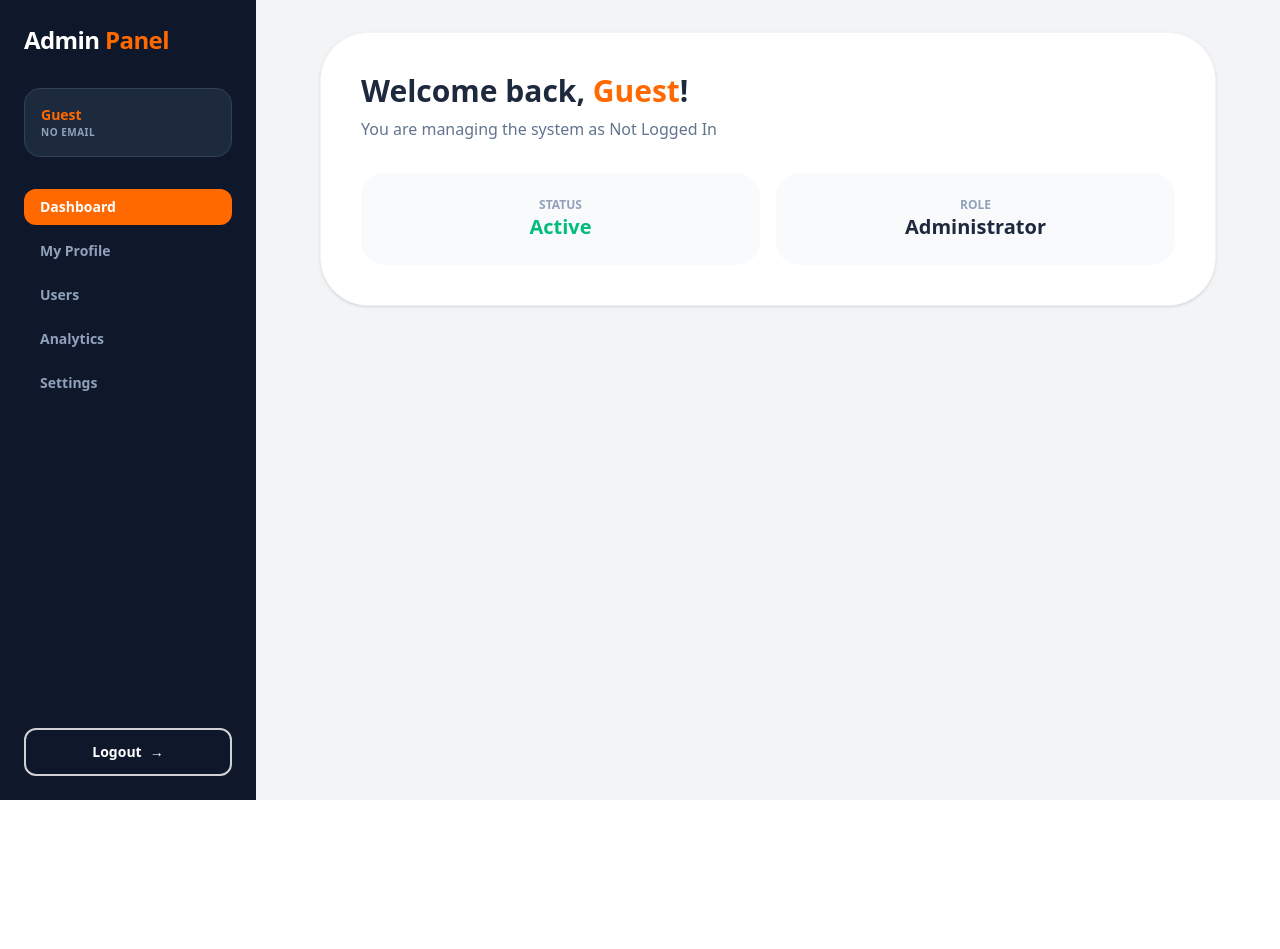
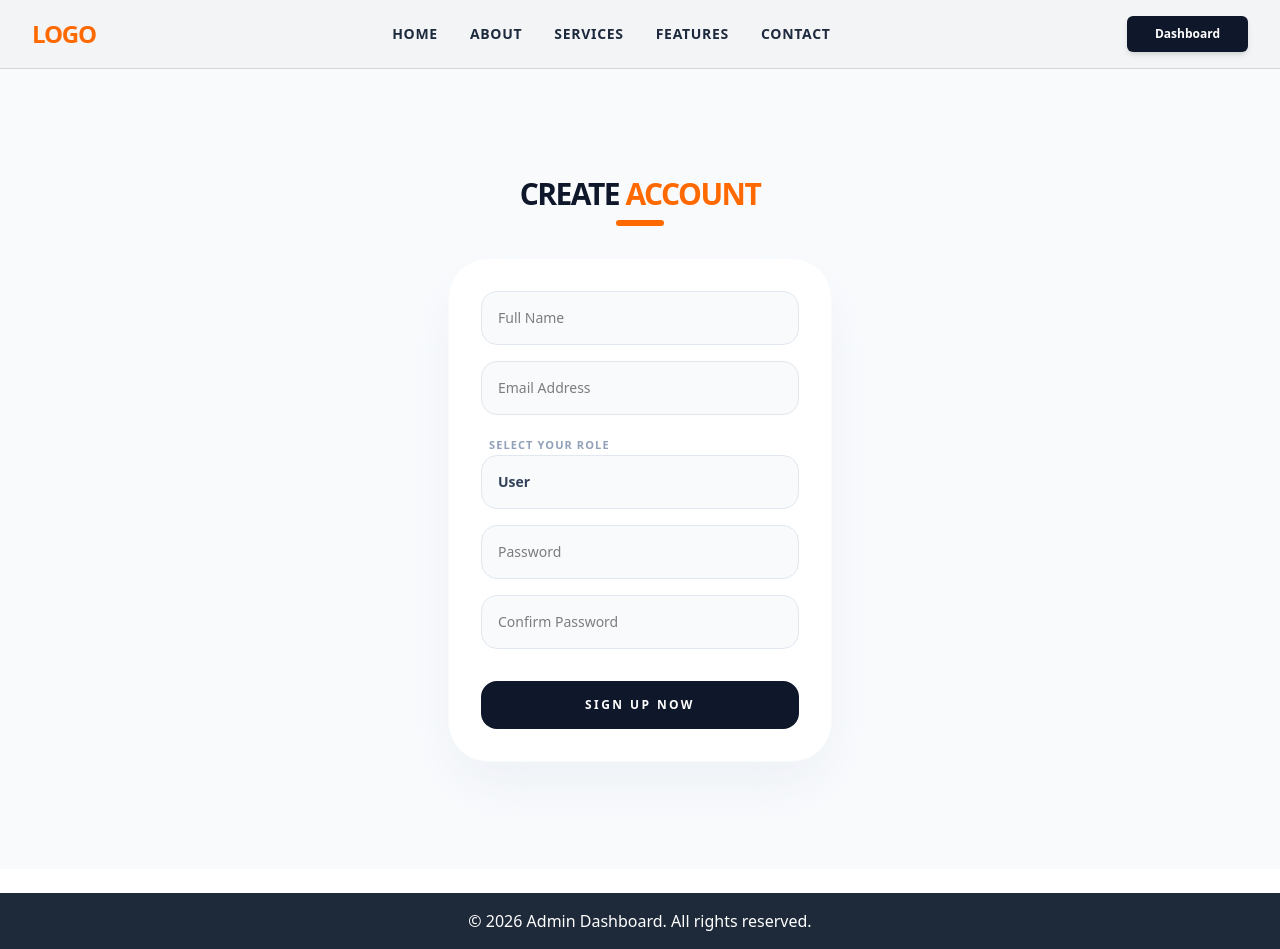
Before and after one commit to akash-547/Router-Pro, a React (Vite) app: page /signup in a window 1280 px wide. Before the commit this address led to /dashboard. Before the commit the page ends 800 px from the top, so only its background shows below. Built offline with nearby package versions, Linux system fonts and the light colour scheme; sample sign-in values are in the browser's storage.

Commit message:
add role

```diff
--- a/src/Components/Sidebar.jsx
+++ b/src/Components/Sidebar.jsx
@@ -7,67 +7,56 @@ const Sidebar = () => {
   const { user, logout } = useContext(Context);
   const navigate = useNavigate();
 
-  const handleLogout = () => {
-    logout();
-    navigate("/login");
-  };
+  const handleLogout = () => { logout(); navigate("/login"); };
+  const goToHome = () => navigate("/dashboard");
 
-  // Common styles for links to keep code clean
   const linkStyle = ({ isActive }) =>
     `block px-4 py-2 rounded-xl text-sm font-bold transition-all ${
-      isActive
-        ? "bg-orange-500 text-white"
-        : "text-slate-400 hover:bg-slate-800 hover:text-white"
+      isActive ? "bg-orange-500 text-white shadow-lg shadow-orange-500/20" : "text-slate-400 hover:bg-slate-800 hover:text-white"
     }`;
 
   return (
     <aside className="w-64 min-h-screen bg-slate-900 text-white p-6 flex flex-col justify-between sticky top-0">
       <div>
-        <h2 className="text-2xl font-black mb-8 tracking-tight">
-          Admin <span className="text-orange-500">Panel</span>
-        </h2>
+        <h2 className="text-2xl font-black mb-8">Admin <span className="text-orange-500">Panel</span></h2>
 
-        {/* User Info from Context */}
-        <div className="bg-slate-800 p-4 rounded-2xl mb-8 border border-slate-700">
-          <p className="text-sm font-bold text-orange-500 truncate">
-            {user?.name || "Guest"}
-          </p>
-          <p className="text-[10px] text-slate-400 truncate uppercase tracking-wider font-semibold">
-            {user?.email || "No Email"}
-          </p>
+        <div className="bg-slate-800 p-4 rounded-2xl mb-8 border border-slate-700 text-center">
+          <p className="text-sm font-bold text-orange-500">{user?.name || "Guest"}</p>
+          <span className="text-[9px] bg-orange-500/20 text-orange-500 px-2 py-0.5 rounded-md font-bold uppercase">{user?.role || "Guest"}</span>
         </div>
 
         <nav className="space-y-2">
-          <NavLink to="/dashboard" end className={linkStyle}>
-            Dashboard
-          </NavLink>
+          <NavLink to="/dashboard" end className={linkStyle}>Dashboard</NavLink>
 
-          {/* Isko maine baki links ki tarah style kar diya hai */}
-          <NavLink to="/dashboard/profile" className={linkStyle}>
-            My Profile
-          </NavLink>
+          {/* Admin: Sab dekh sakta hai */}
+          {user?.role === "Admin" && (
+            <>
+              <NavLink to="/dashboard/profile" className={linkStyle}>My Profile</NavLink>
+              <NavLink to="/dashboard/users" className={linkStyle}>Users Details</NavLink>
+              <NavLink to="/dashboard/analytics" className={linkStyle}>Analytics</NavLink>
+              <NavLink to="/dashboard/settings" className={linkStyle}>Settings</NavLink>
+            </>
+          )}
 
-          <NavLink to="/dashboard/users" className={linkStyle}>
-            Users
-          </NavLink>
-          <NavLink to="/dashboard/analytics" className={linkStyle}>
-            Analytics
-          </NavLink>
-          <NavLink to="/dashboard/settings" className={linkStyle}>
-            Settings
-          </NavLink>
+          {/* User: Sirf Profile aur Settings */}
+          {user?.role === "User" && (
+            <>
+              <NavLink to="/dashboard/profile" className={linkStyle}>My Profile</NavLink>
+              <NavLink to="/dashboard/settings" className={linkStyle}>Settings</NavLink>
+            </>
+          )}
+
+          {/* Guest: Sirf Profile */}
+          {user?.role === "Guest" && (
+            <NavLink to="/dashboard/profile" className={linkStyle}>Guest Profile</NavLink>
+          )}
         </nav>
       </div>
 
-      <Button
-        onClick={handleLogout}
-        className="w-full py-3 rounded-xl bg-transparent border-2 border-white/80 text-white font-bold text-sm transition-all duration-300 hover:bg-orange-500 hover:border-orange-500 flex items-center justify-center gap-2 group"
-      >
-        Logout{" "}
-        <span className="group-hover:translate-x-1 transition-transform inline-block">
-          →
-        </span>
-      </Button>
+      <div className="space-y-3 pt-6 border-t border-slate-800">
+        <Button onClick={goToHome} to="/" className="w-full py-3 rounded-xl border-2 border-white/80 text-white hover:bg-orange-500">← Go Home</Button>
+        <Button onClick={handleLogout} className="w-full py-3 rounded-xl border-2 border-white/20 text-white/60 hover:bg-red-500">Logout →</Button>
+      </div>
     </aside>
   );
 };
--- a/src/Context/Provider.jsx
+++ b/src/Context/Provider.jsx
@@ -2,35 +2,31 @@ import { useState } from "react";
 import { Context } from "./Context";
 
 const Provider = ({ children }) => {
- const [user, setUser] = useState(() => {
+  const [user, setUser] = useState(() => {
     try {
-      const storedToken = localStorage.getItem("token");
-
-      return storedToken ? JSON.parse(storedToken) : null;
+      const storedData = localStorage.getItem("token");
+      return storedData ? JSON.parse(storedData) : null;
     } catch (error) {
-      console.error("Error parsing stored token:", error);
       return null;
     }
   });
 
-  const [signedIn, setSignedIn] = useState(false);
+  const [signedIn, setSignedIn] = useState(!!user);
 
   const login = (userData) => {
     setUser(userData);
     setSignedIn(true);
-    localStorage.setItem("token" ,  JSON.stringify(userData))
+    localStorage.setItem("token", JSON.stringify(userData));
   };
 
   const logout = () => {
     setUser(null);
     setSignedIn(false);
-    localStorage.clear()
+    localStorage.clear();
   };
 
-        const isAuthenticated = localStorage.getItem("token");
-
   return (
-    <Context.Provider value={{ user, signedIn, login, logout, isAuthenticated }}>
+    <Context.Provider value={{ user, signedIn, login, logout }}>
       {children}
     </Context.Provider>
   );
--- a/src/Pages/Dashboard/Dashboard.jsx
+++ b/src/Pages/Dashboard/Dashboard.jsx
@@ -5,22 +5,33 @@ const Dashboard = () => {
   const { user } = useContext(Context);
 
   return (
-    <div className="max-w-4xl mx-auto">
+    <div className="max-w-4xl mx-auto p-10">
       <div className="bg-white p-10 rounded-[3rem] shadow-sm border border-slate-100">
         <h1 className="text-3xl font-black text-slate-800">
           Welcome back, <span className="text-orange-500">{user?.name || "Guest"}</span>!
         </h1>
-        <p className="text-slate-500 mt-2">You are managing the system as {user?.email || "Not Logged In"}</p>
+        <p className="text-slate-500 mt-2 italic">Role: {user?.role || "Visitor"}</p>
 
         <div className="grid grid-cols-2 gap-4 mt-8">
-            <div className="bg-slate-50 p-6 rounded-3xl text-center">
-                <p className="text-xs font-bold text-slate-400 uppercase">Status</p>
-                <p className="text-xl font-black text-emerald-500">Active</p>
-            </div>
-            <div className="bg-slate-50 p-6 rounded-3xl text-center">
-                <p className="text-xs font-bold text-slate-400 uppercase">Role</p>
-                <p className="text-xl font-black text-slate-800">Administrator</p>
-            </div>
+          <div className="bg-slate-50 p-6 rounded-3xl text-center">
+            <p className="text-xs font-bold text-slate-400 uppercase tracking-widest">Access Level</p>
+            <p className={`text-xl font-black ${user?.role === 'Admin' ? 'text-emerald-500' : 'text-blue-500'}`}>
+              {user?.role === "Admin" ? "Full Access" : user?.role === "User" ? "Standard" : "Limited"}
+            </p>
+          </div>
+          <div className="bg-slate-50 p-6 rounded-3xl text-center">
+            <p className="text-xs font-bold text-slate-400 uppercase tracking-widest">Email</p>
+            <p className="text-sm font-black text-slate-800 truncate">{user?.email}</p>
+          </div>
+        </div>
+
+        {/* Info Message Based on Role */}
+        <div className="mt-6 p-4 bg-orange-50 rounded-2xl border border-orange-100">
+           <p className="text-sm text-orange-700 font-medium">
+             {user?.role === "Admin" && "You have full control over the admin panel and analytics."}
+             {user?.role === "User" && "You can manage your profile and account settings."}
+             {user?.role === "Guest" && "You are viewing the dashboard as a guest visitor."}
+           </p>
         </div>
       </div>
     </div>
--- a/src/Pages/Signup.jsx
+++ b/src/Pages/Signup.jsx
@@ -5,112 +5,78 @@ import { Context } from "../Context/Context";
 
 const Signup = () => {
   const navigate = useNavigate();
-  const { login } = useContext(Context);
+  const { login, user } = useContext(Context);
 
   const [showPopup, setShowPopup] = useState(false);
   const [error, setError] = useState("");
-
-  // NEW STATES: User ka real data pakadne ke liye
   const [name, setName] = useState("");
   const [email, setEmail] = useState("");
+  const [role, setRole] = useState("User");
   const [passwords, setPasswords] = useState({ pass: "", confirm: "" });
 
   const handleSignup = (e) => {
     e.preventDefault();
-    setError("");
-
     if (passwords.pass !== passwords.confirm) {
       setError("Passwords do not match!");
       return;
     }
 
-    // Yahan fixed data "Admin" hata kar input wala data daal diya
-    const userData = {
-      name: name,
-      email: email,
-    };
-
+    const userData = { name, email, role };
     setShowPopup(true);
 
     setTimeout(() => {
-      login(userData); // Ab ye real data Context mein chala gaya
+      login(userData);
       navigate("/dashboard");
     }, 1500);
   };
 
-  const isAuthenticated = localStorage.getItem("token");
-
-  if (isAuthenticated) {
-    return <Navigate to={"/dashboard"} />;
-  }
+  if (user) return <Navigate to="/dashboard" />;
 
   return (
-    <div className="bg-[#f8fafc] min-h-screen flex items-center justify-center px-6 relative overflow-hidden font-sans">
+    <div className="bg-[#f8fafc] min-h-screen flex items-center justify-center px-6 relative font-sans">
       {showPopup && (
-        <div className="absolute top-10 left-1/2 -translate-x-1/2 z-50 bg-slate-900 text-white px-8 py-4 rounded-2xl shadow-2xl flex items-center gap-3 animate-in slide-in-from-top-10 duration-500 border border-slate-700">
-          <div className="w-6 h-6 bg-green-500 rounded-full flex items-center justify-center text-[10px]">✓</div>
-          <span className="text-sm font-bold tracking-tight">Success! Redirecting...</span>
+        <div className="absolute top-10 left-1/2 -translate-x-1/2 z-50 bg-slate-900 text-white px-8 py-4 rounded-2xl shadow-2xl flex items-center gap-3 border border-slate-700">
+          <div className="w-5 h-5 bg-orange-500 rounded-full flex items-center justify-center text-[10px] animate-pulse">✓</div>
+          <span className="text-sm font-bold tracking-tight">Account Created Successfully!</span>
         </div>
       )}
 
       <div className="w-full max-w-sm">
         <div className="text-center mb-8">
-          <h1 className="text-2xl font-black text-slate-900 uppercase tracking-tighter">
+          <h1 className="text-3xl font-black text-slate-900 uppercase tracking-tighter">
             Create <span className="text-orange-500">Account</span>
           </h1>
-          <div className="w-10 h-1 bg-orange-500 mx-auto mt-2 rounded-full"></div>
+          <div className="w-12 h-1.5 bg-orange-500 mx-auto mt-2 rounded-full"></div>
         </div>
 
-        <div className="bg-white p-8 rounded-[2.5rem] shadow-xl shadow-slate-200/50 border border-slate-50">
+        <div className="bg-white p-8 rounded-[2.5rem] shadow-2xl shadow-slate-200/60 border border-slate-50">
           <form onSubmit={handleSignup} className="space-y-4">
-            <div className="space-y-3">
-              <input
-                type="text"
-                placeholder="Full Name"
-                required
-                value={name} // State connected
-                onChange={(e) => setName(e.target.value)}
-                className="w-full bg-slate-50 border border-slate-200 p-3.5 rounded-2xl focus:border-orange-500 outline-none text-sm font-medium transition-all"
-              />
+            <input type="text" placeholder="Full Name" required className="w-full bg-slate-50 border border-slate-200 p-4 rounded-2xl focus:border-orange-500 outline-none text-sm font-medium transition-all" onChange={(e) => setName(e.target.value)} />
+            <input type="email" placeholder="Email Address" required className="w-full bg-slate-50 border border-slate-200 p-4 rounded-2xl focus:border-orange-500 outline-none text-sm font-medium transition-all" onChange={(e) => setEmail(e.target.value)} />
 
-              <input
-                type="email"
-                placeholder="Email Address"
-                required
-                value={email} // State connected
-                onChange={(e) => setEmail(e.target.value)}
-                className="w-full bg-slate-50 border border-slate-200 p-3.5 rounded-2xl focus:border-orange-500 outline-none text-sm font-medium transition-all"
-              />
+            <div className="space-y-2">
+              <label className="text-[11px] font-black text-slate-400 uppercase tracking-widest ml-2">Select Your Role</label>
+              <select
+                value={role}
+                onChange={(e) => setRole(e.target.value)}
+                className="w-full bg-slate-50 border border-slate-200 p-4 rounded-2xl focus:border-orange-500 outline-none text-sm font-bold text-slate-700 appearance-none cursor-pointer"
+              >
+                <option value="Admin">Admin</option>
+                <option value="User">User</option>
+                <option value="Guest">Guest</option>
+              </select>
             </div>
 
-            <div className="pt-2 space-y-3">
-              <p className="text-[10px] font-black text-slate-400 uppercase tracking-widest ml-2 italic">Security</p>
-              <input
-                type="password"
-                placeholder="Password"
-                required
-                onChange={(e) => setPasswords({ ...passwords, pass: e.target.value })}
-                className="w-full bg-slate-50 border border-slate-200 p-3.5 rounded-2xl focus:border-orange-500 outline-none text-sm font-medium transition-all"
-              />
-              <input
-                type="password"
-                placeholder="Confirm Password"
-                required
-                onChange={(e) => setPasswords({ ...passwords, confirm: e.target.value })}
-                className={`w-full bg-slate-50 border p-3.5 rounded-2xl outline-none text-sm font-medium transition-all ${error ? "border-red-500 ring-2 ring-red-50" : "border-slate-200 focus:border-orange-500"}`}
-              />
-              {error && <p className="text-red-500 text-[10px] font-bold ml-2 italic">{error}</p>}
-            </div>
+            <input type="password" placeholder="Password" required className="w-full bg-slate-50 border border-slate-200 p-4 rounded-2xl focus:border-orange-500 outline-none text-sm font-medium transition-all" onChange={(e) => setPasswords({ ...passwords, pass: e.target.value })} />
+            <input type="password" placeholder="Confirm Password" required className={`w-full bg-slate-50 border p-4 rounded-2xl outline-none text-sm font-medium transition-all ${error ? "border-red-500" : "border-slate-200 focus:border-orange-500"}`} onChange={(e) => setPasswords({ ...passwords, confirm: e.target.value })} />
 
-            <Button type="submit" fullWidth variant="primary" className="py-4 rounded-2xl text-xs uppercase tracking-widest mt-4">
+            {error && <p className="text-red-500 text-[10px] font-extrabold ml-2 uppercase italic">{error}</p>}
+
+            <Button type="submit" fullWidth className="py-4 rounded-2xl bg-slate-900 text-white text-xs font-black uppercase tracking-[0.2em] hover:bg-orange-500 transition-colors mt-4">
               Sign Up Now
             </Button>
           </form>
         </div>
-
-        <p className="text-center mt-8 text-slate-400 text-xs font-bold uppercase tracking-widest">
-          Already have an account? <Link to="/login" className="text-orange-500 cursor-pointer hover:underline">Login</Link>
-        </p>
       </div>
     </div>
   );
```
